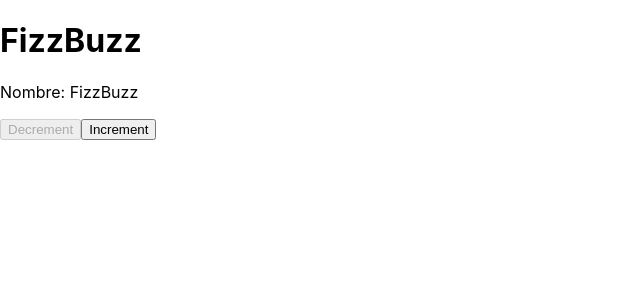
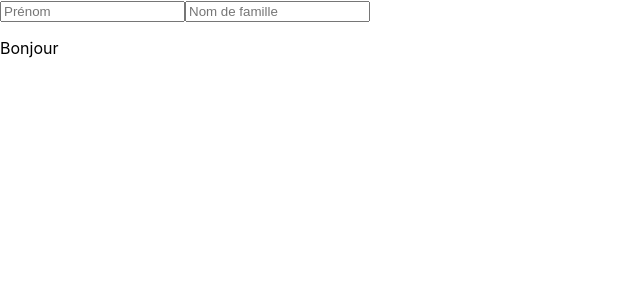
Before and after one commit to Iradium59/react, a React (Create React App) app: page / in a window 1280 px wide. Shown: the top 300 px of the page, without its empty margins (0-640 px from the left). Built offline with nearby package versions, Linux system fonts and the light colour scheme.

Commit message:
exercice 4

```diff
--- a/src/App.js
+++ b/src/App.js
@@ -1,9 +1,9 @@
-import Fizzbuzz from './Fizzbuzz';
+import Fullname from './Fullname';
 import './App.css';
 
 function App() {
   return (
-    <Fizzbuzz maxValue={50}/>
+    <Fullname maxValue={50}/>
   );
 }
 
--- /dev/null
+++ b/src/Fullname.js
@@ -0,0 +1,39 @@
+import React, { useState } from 'react';
+
+function Fullname() {
+  const [firstName, setFirstName] = useState('');
+  const [lastName, setLastName] = useState('');
+
+  const handleFirstNameChange = (event) => {
+    setFirstName(event.target.value);
+  };
+
+  const handleLastNameChange = (event) => {
+    setLastName(event.target.value);
+  };
+
+  return (
+    <div>
+      <input
+        type="text"
+        placeholder="Prénom"
+        value={firstName}
+        onChange={handleFirstNameChange}
+      />
+      <input
+        type="text"
+        placeholder="Nom de famille"
+        value={lastName}
+        onChange={handleLastNameChange}
+      />
+      <p>
+        Bonjour{' '}
+        <strong>
+          {firstName} {lastName.toUpperCase()}
+        </strong>
+      </p>
+    </div>
+  );
+}
+
+export default Fullname;
```
